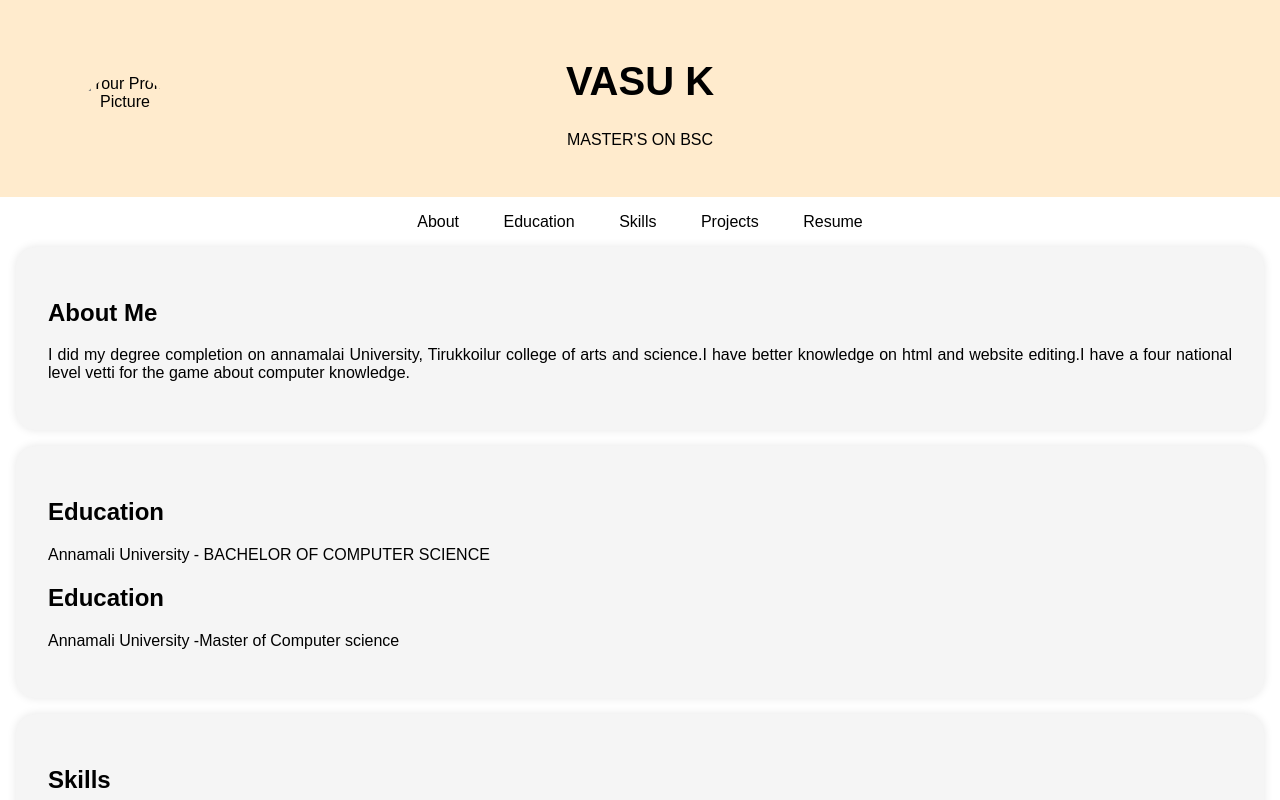
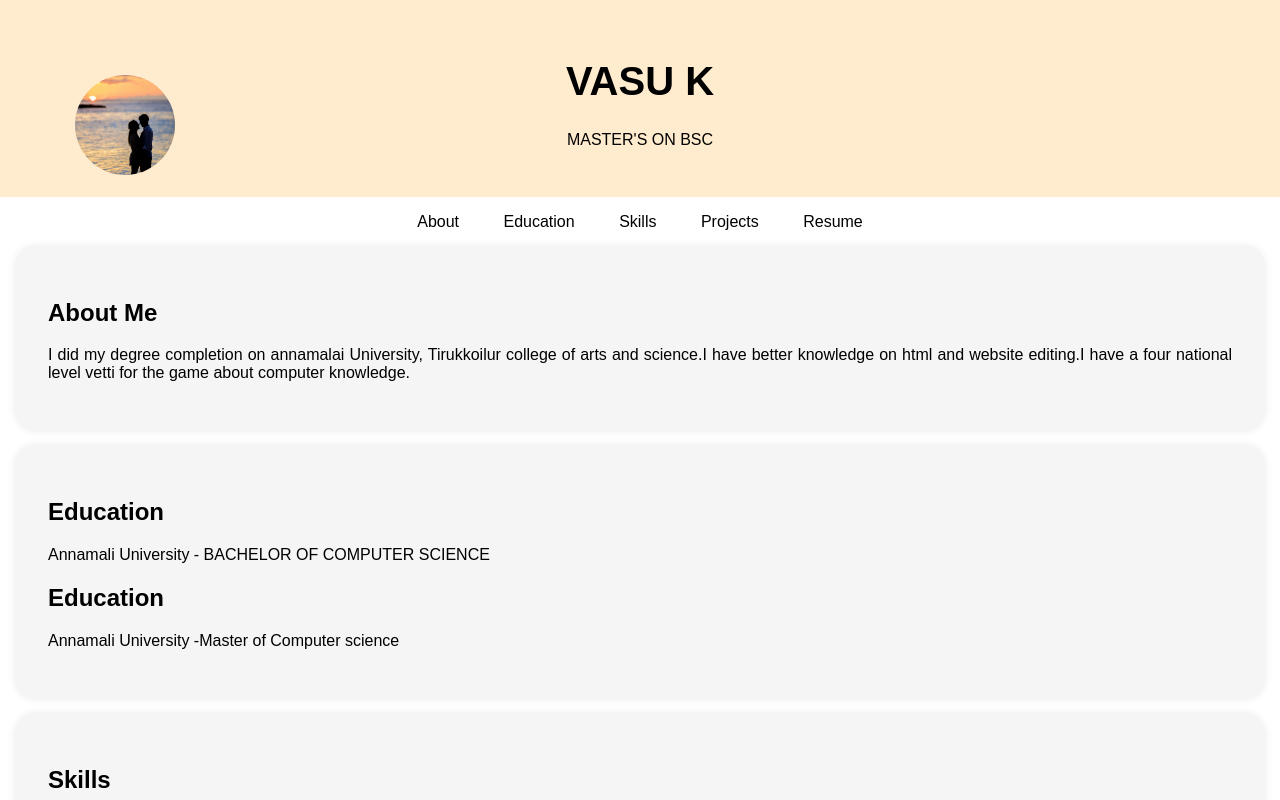
Before and after one commit to Vasu7565/Vasu-k, a plain HTML site: page index.html in a window 1280 px wide. Shown: the top 800 px of the page. Drawn offline with Linux system fonts and the light colour scheme.

Commit message:
Update index.html

```diff
--- a/index.html
+++ b/index.html
@@ -95,7 +95,7 @@
     <header>
         <div class="header-content">
             <!-- Add your profile picture here -->
-            <img src="/IMG_20231021_12014.jpeg" alt="Your Profile Picture" class="profile-picture">
+            <img src="pexels-asad-photo-maldives-1024984.jpg" alt="Your Profile Picture" class="profile-picture">
             <h1>VASU K</h1>
             <p>MASTER'S ON BSC</p>
         </div>
```
